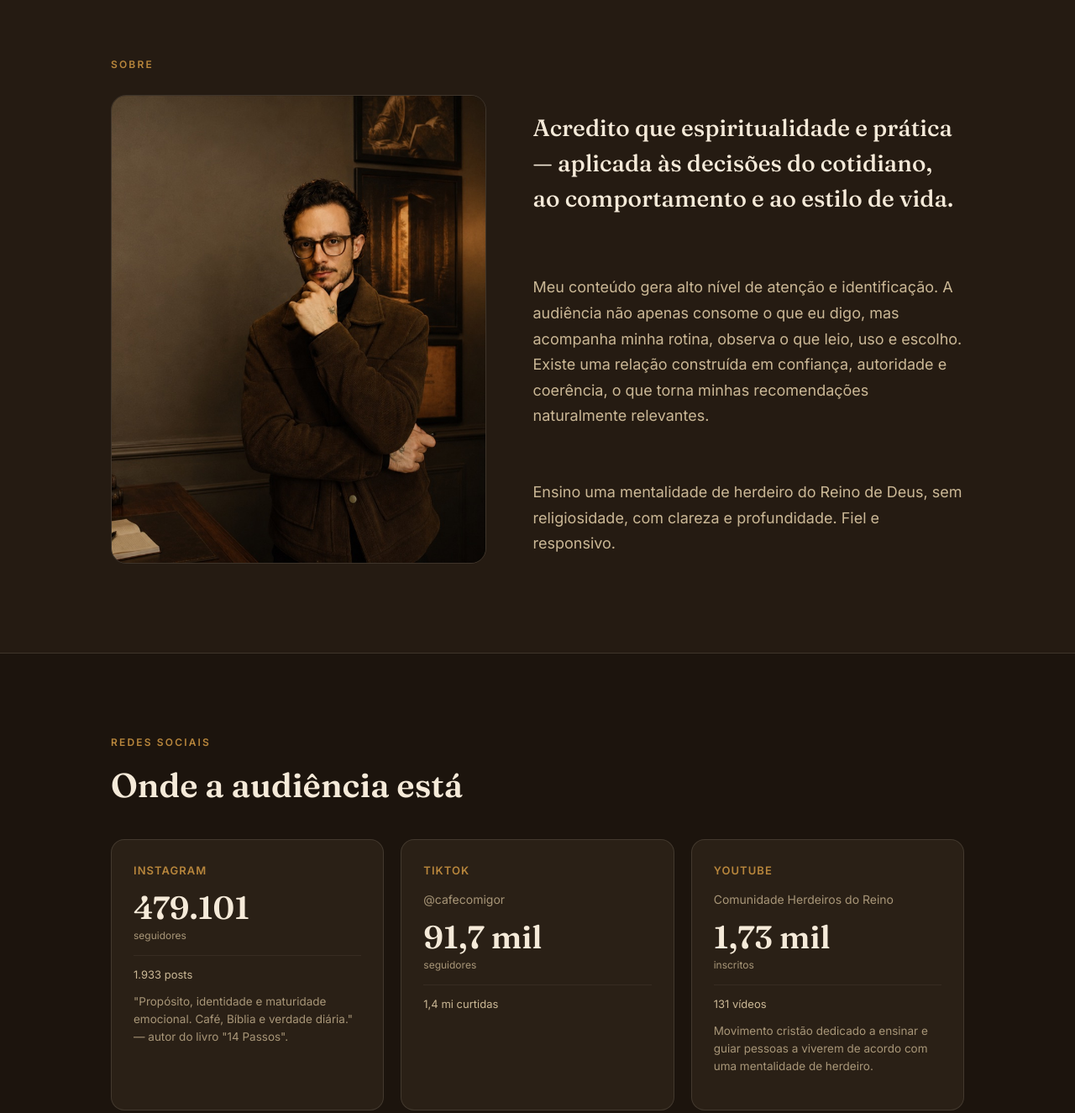
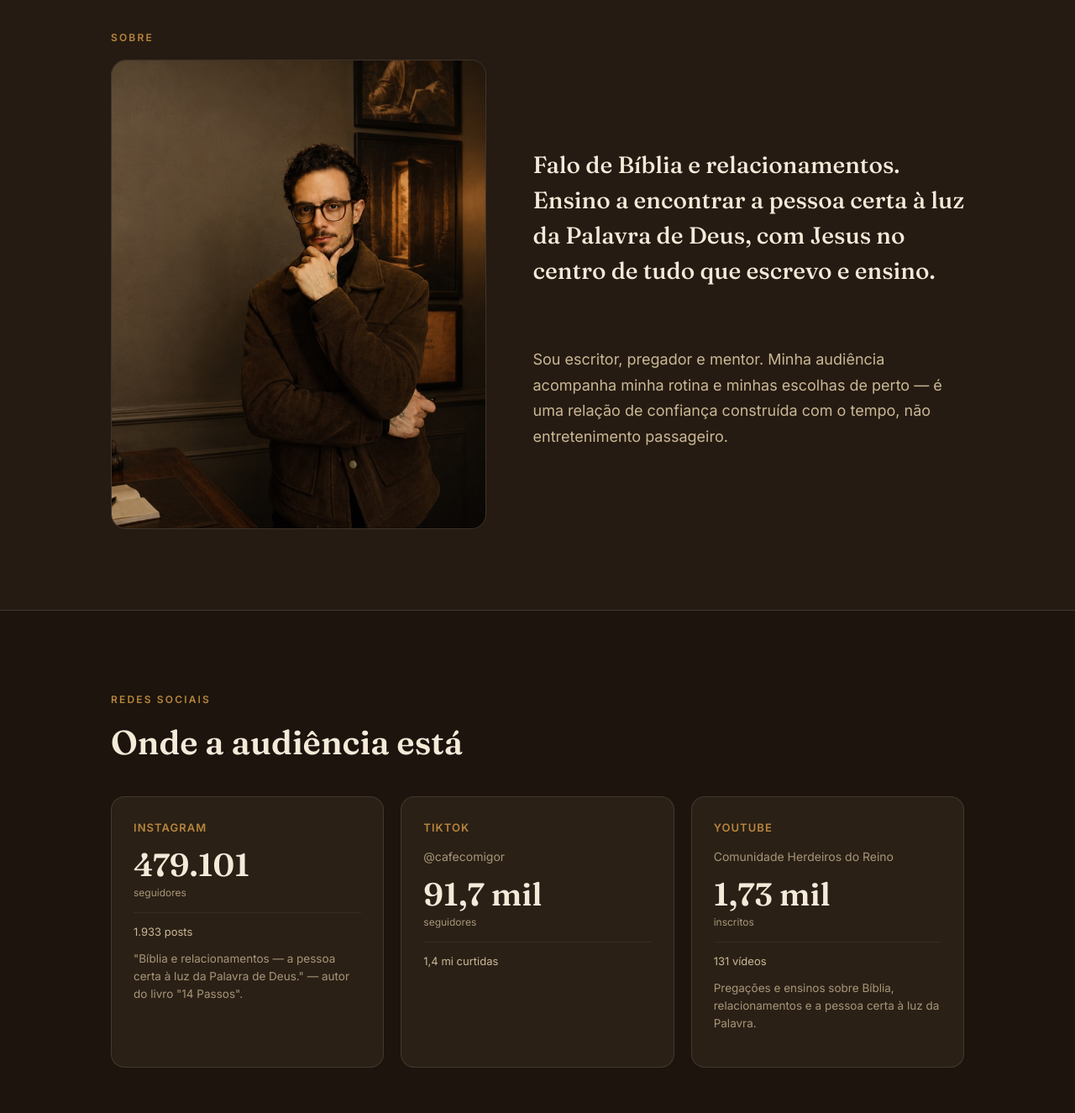
Before and after one commit to cafecomigor/mediakit, a plain HTML site: page index.html in a window 1280 px wide. Shown: the part 1040-2365 px from the top of the page at 84% size. Drawn offline with Linux system fonts and the light colour scheme.

Commit message:
Deixa textos mais objetivos (Bíblia e relacionamentos) e logo New Look Time transparente
Co-Authored-By: Claude Sonnet 5 <noreply@anthropic.com>

```diff
--- a/index.html
+++ b/index.html
@@ -444,7 +444,7 @@
   </div>
   <div class="hero-info wrap">
     <span class="updated-badge">Atualizado em Novembro 2026</span>
-    <p class="role">Cafecomigor — propósito, identidade e maturidade emocional. Conteúdo sobre mentalidade cristã aplicada à vida real, com uma audiência que acompanha rotina, escolhas e recomendações com alto nível de confiança.</p>
+    <p class="role">Cafecomigor — Bíblia e relacionamentos. Escritor, pregador e mentor, ensino a encontrar a pessoa certa à luz da Palavra de Deus.</p>
     <div class="contact-row">
       <a href="mailto:contatoconhecendoabiblia@gmail.com">contatoconhecendoabiblia@gmail.com</a>
       <a href="tel:+5511942244200">+55 11 94224 4200</a>
@@ -460,9 +460,8 @@
         <img src="images/sobre.jpg" alt="Igor Reis">
       </div>
       <div class="sobre-grid">
-        <p>Acredito que espiritualidade e prática — aplicada às decisões do cotidiano, ao comportamento e ao estilo de vida.</p>
-        <p>Meu conteúdo gera alto nível de atenção e identificação. A audiência não apenas consome o que eu digo, mas acompanha minha rotina, observa o que leio, uso e escolho. Existe uma relação construída em confiança, autoridade e coerência, o que torna minhas recomendações naturalmente relevantes.</p>
-        <p>Ensino uma mentalidade de herdeiro do Reino de Deus, sem religiosidade, com clareza e profundidade. Fiel e responsivo.</p>
+        <p>Falo de Bíblia e relacionamentos. Ensino a encontrar a pessoa certa à luz da Palavra de Deus, com Jesus no centro de tudo que escrevo e ensino.</p>
+        <p>Sou escritor, pregador e mentor. Minha audiência acompanha minha rotina e minhas escolhas de perto — é uma relação de confiança construída com o tempo, não entretenimento passageiro.</p>
       </div>
     </div>
   </div>
@@ -479,7 +478,7 @@
         <div class="p-stat">479.101</div>
         <div class="p-stat-label">seguidores</div>
         <div class="p-sub"><span>1.933 posts</span></div>
-        <p class="p-bio">"Propósito, identidade e maturidade emocional. Café, Bíblia e verdade diária." — autor do livro "14 Passos".</p>
+        <p class="p-bio">"Bíblia e relacionamentos — a pessoa certa à luz da Palavra de Deus." — autor do livro "14 Passos".</p>
       </div>
 
       <div class="platform-card">
@@ -496,7 +495,7 @@
         <div class="p-stat">1,73 mil</div>
         <div class="p-stat-label">inscritos</div>
         <div class="p-sub"><span>131 vídeos</span></div>
-        <p class="p-bio">Movimento cristão dedicado a ensinar e guiar pessoas a viverem de acordo com uma mentalidade de herdeiro.</p>
+        <p class="p-bio">Pregações e ensinos sobre Bíblia, relacionamentos e a pessoa certa à luz da Palavra.</p>
       </div>
 
     </div>
@@ -513,7 +512,7 @@
         <div class="destaque-label">visualizações acumuladas nos vídeos do quadro, somando todas as redes</div>
       </div>
       <div class="destaque-text">
-        <p>O quadro "Pessoa Certa" reúne conteúdos sobre como encontrar a pessoa certa à luz de princípios bíblicos — um dos pilares mais fortes do canal, com mais de 40 milhões de visualizações acumuladas. O tema deu origem a um livro digital, já vendido para milhares de pessoas.</p>
+        <p>O quadro "Pessoa Certa" ensina a encontrar a pessoa certa à luz da Bíblia — maior pilar do canal, com mais de 40 milhões de visualizações. Deu origem a um livro digital, já vendido para milhares de pessoas.</p>
         <div class="book-card">
           <div class="book-title">"14 Passos Bíblicos para Encontrar a Pessoa Certa"</div>
           <div class="book-stat">+2.000<span>cópias digitais vendidas</span></div>
```
Also changed, not shown: images/logos/newlooktime.png.
